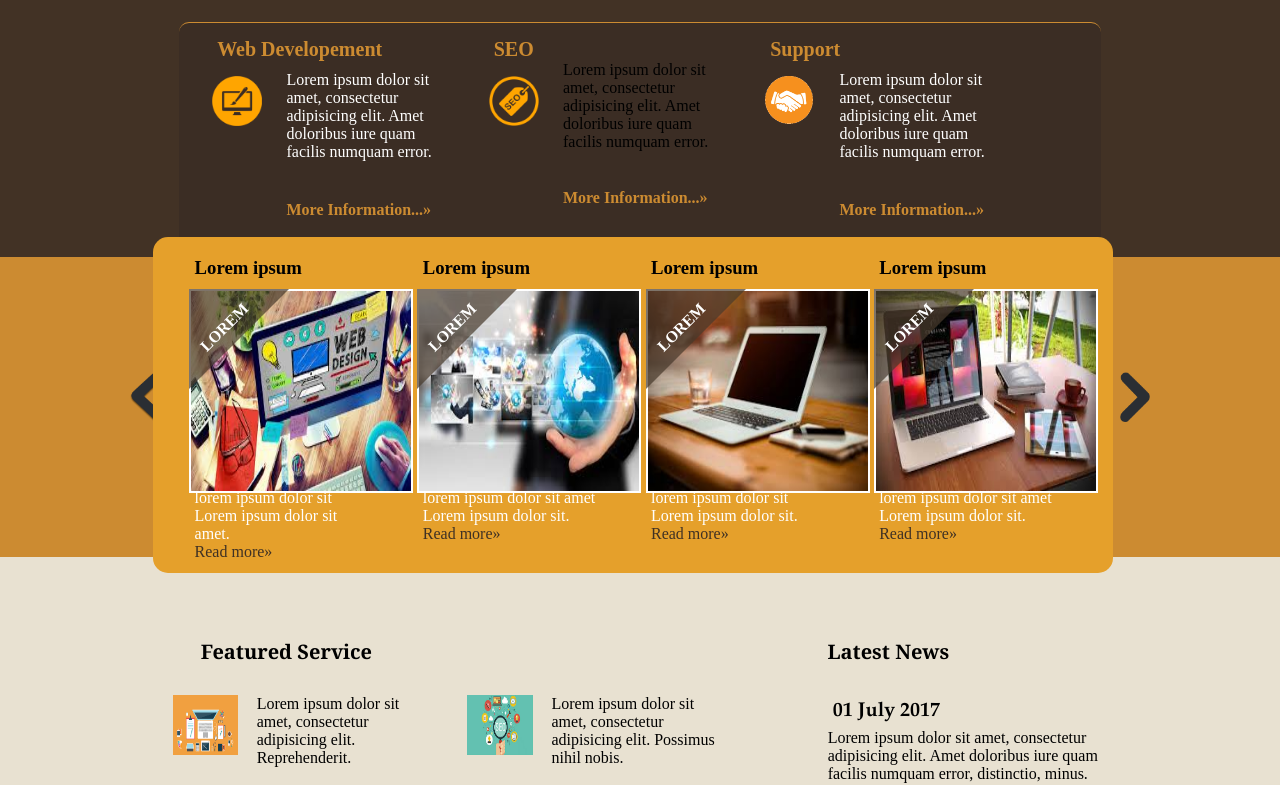
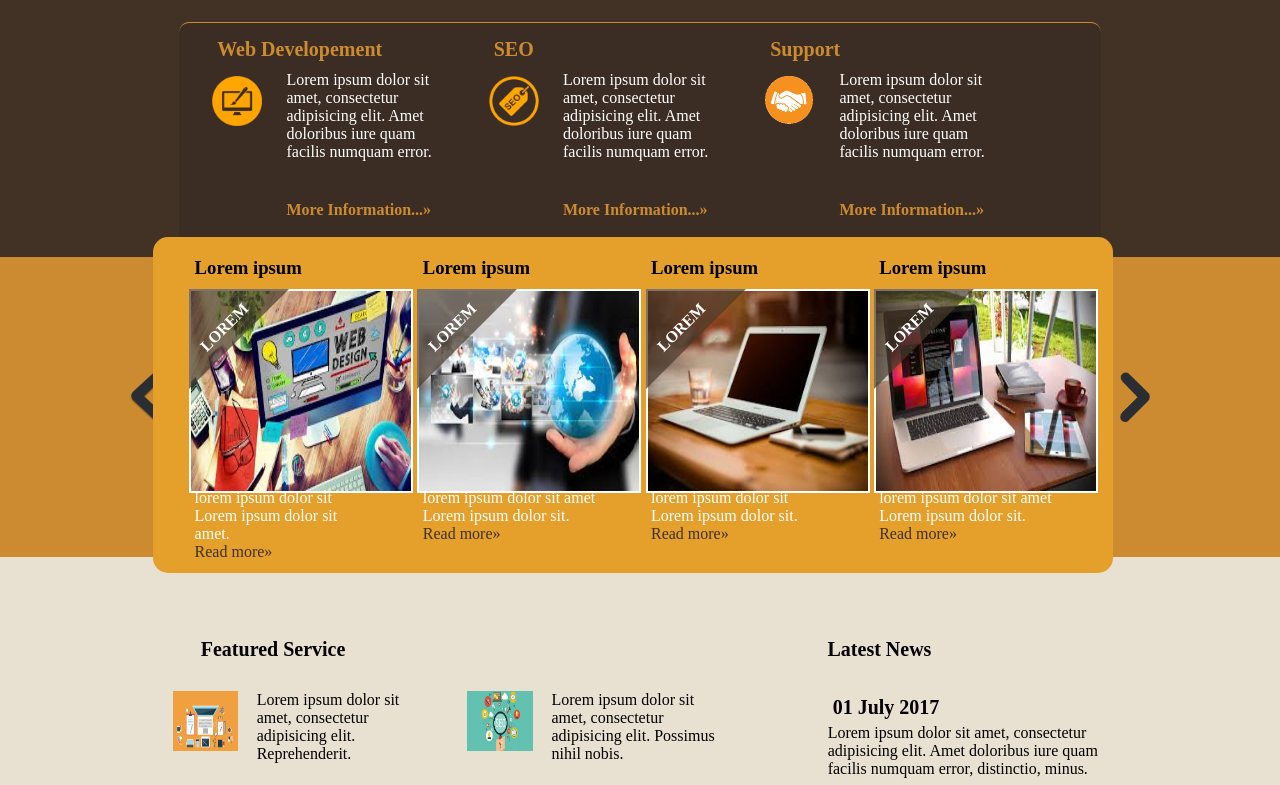
Before and after one commit to mnhsaki/a3, a plain HTML site: page index.html in a window 1280 px wide. Shown: the part 188-973 px from the top of the page. Drawn offline with Linux system fonts and the light colour scheme.

Commit message:
Update index.html

```diff
--- a/index.html
+++ b/index.html
@@ -298,7 +298,7 @@
 		transform: rotate(-45deg);
 		margin-top: -35px;
 		text-indent: 20px;
-		color: white
+		color: white;
 	}
 
 	.content_section {
@@ -329,7 +329,6 @@
 
 	.left_wrapper h2 {
 		margin-left: 20px;
-		font-family: Cambria, Hoefler Text, Liberation Serif, Times, Times New Roman, serif;
 		font-size: 20px;
 		padding: 20px
 	}
@@ -375,7 +374,6 @@
 
 	.right_wrapper h2 {
 		margin-left: -4px;
-		font-family: Cambria, Hoefler Text, Liberation Serif, Times, Times New Roman, serif;
 		font-size: 20px;
 		padding: 20px
 	}
@@ -388,8 +386,7 @@
 
 	.news h1 {
 		font-size: 20px;
-		font-family: Baskerville, Palatino Linotype, Palatino, Century Schoolbook L, Times New Roman, serif;
-		padding: 5px
+		padding: 5px;
 	}
 
 	.content_bottom {
@@ -402,14 +399,14 @@
 	.content_bottom_wrapper {
 		width: 90%;
 		height: 350px;
-		margin: 0px auto
+		margin: 0px auto;
 	}
 
 	.content_left_wrapper {
 		width: 65%;
 		height: 300px;
 		margin: 25px 0;
-		float: left
+		float: left;
 	}
 
 	.content_left_wrapper p {
@@ -425,26 +422,26 @@
 	}
 
 	.content_left_wrapper h3 {
-		font-size: 16px
+		font-size: 16px;
 	}
 
 	.testimonial {
 		width: 35%;
 		height: 300px;
 		margin: 25px 0;
-		float: right
+		float: right;
 	}
 
 	.testimonial h2 {
 		font-size: 20px;
 		margin-left: 30px;
-		padding: 10px
+		padding: 10px;
 	}
 
 	.text_box {
 		width: 80%;
 		height: 250px;
-		margin: 0px auto
+		margin: 0px auto;
 	}
 
 	.testimonial_text {
@@ -457,7 +454,7 @@
 		width: 100%;
 		height: 110px;
 		margin: 0px;
-		background: #3F3124
+		background: #3F3124;
 	}
 
 	.footer_wrapper {
@@ -566,7 +563,7 @@
 				<div class=content>
 					<h2>SEO</h2>
 					<div class=content_box1><img alt="" src=seo.png></div>
-					<div class=content_text1>
+					<div class=content_text>
 						<p>Lorem ipsum dolor sit amet, consectetur adipisicing elit. Amet doloribus iure quam facilis numquam error.</div>
 					<div class=moreinfo>
 						<a href="" style=text-decoration:none;color:#cc8b31;font-weight:700;padding:10px>
```
